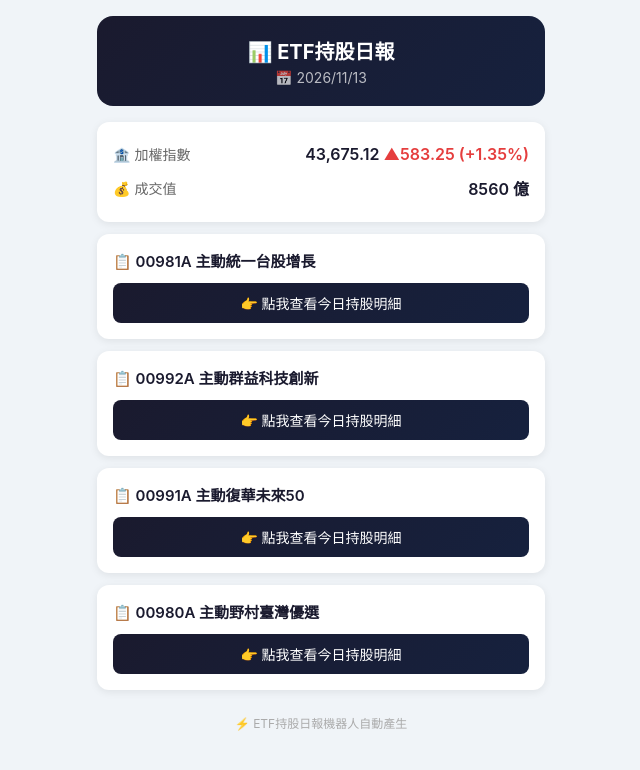
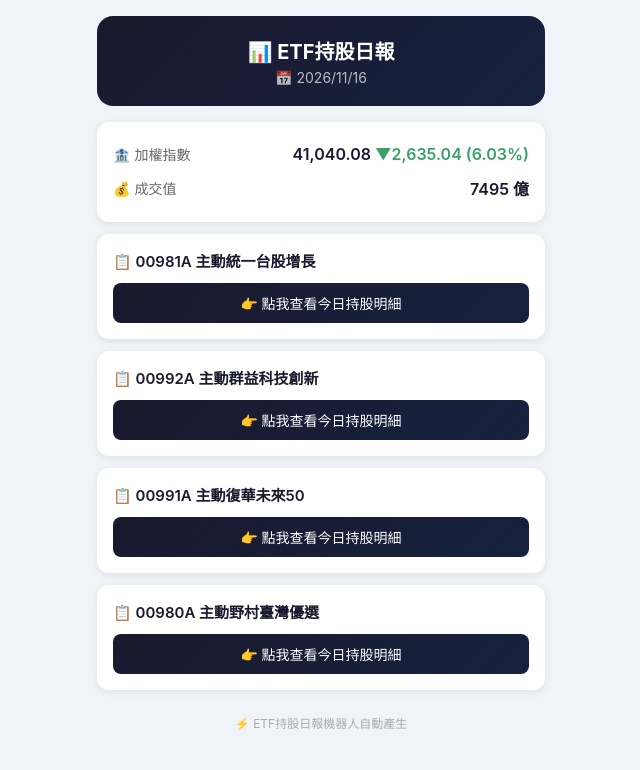
Before and after one commit to s151933220251-del/taiwan-stock-bot, a plain HTML site: page index.html in a window 1280 px wide. Shown: the whole page, without its empty margins (319-959 px from the left). Drawn offline with Linux system fonts and the light colour scheme.

Commit message:
deploy: 808bed165e23e7fcb5117f8925f1eddbd18cdfbd

```diff
--- a/index.html
+++ b/index.html
@@ -154,17 +154,17 @@
 <body>
   <div class="header">
     <h1>📊 ETF持股日報</h1>
-    <div class="date">📅 2026/11/13</div>
+    <div class="date">📅 2026/11/16</div>
   </div>
 
         <div class="market-card">
             <div class="market-row">
                 <span class="market-label">🏦 加權指數</span>
-                <span class="market-value">43,675.12 <span class="up">▲583.25 (+1.35%)</span></span>
+                <span class="market-value">41,040.08 <span class="down">▼2,635.04 (6.03%)</span></span>
             </div>
             <div class="market-row">
                 <span class="market-label">💰 成交值</span>
-                <span class="market-value">8560 億</span>
+                <span class="market-value">7495 億</span>
             </div>
         </div>
 
```
